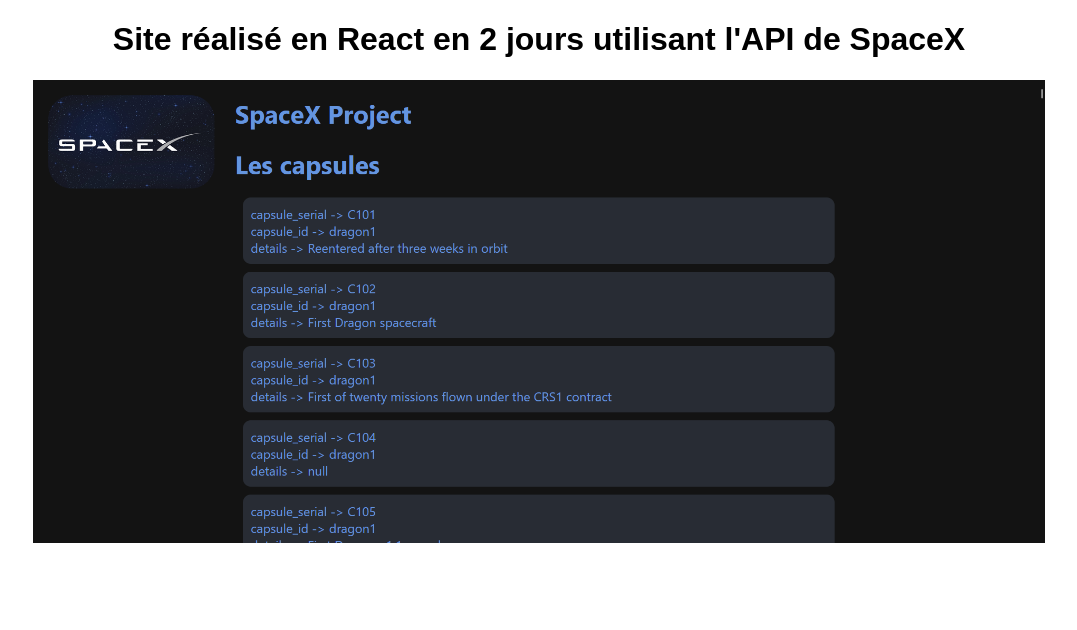
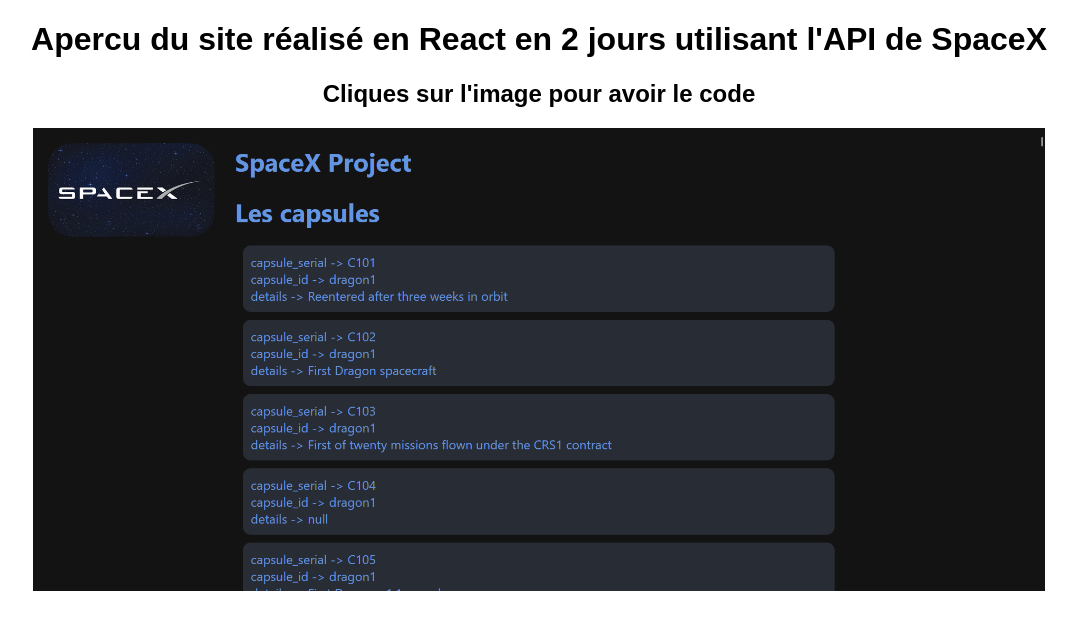
Before and after one commit to guillaumeTT/projects-overview, a plain HTML site: page index.html in a window 1280 px wide. Shown: the whole page, without its empty margins (101-1178 px from the left). Drawn offline with Linux system fonts and the light colour scheme.

Commit message:
Add files via upload

```diff
--- a/index.html
+++ b/index.html
@@ -8,7 +8,8 @@
     <link rel="stylesheet" href="style.css">
 </head>
 <body>
-    <h1>Site réalisé en React en 2 jours utilisant l'API de SpaceX</h1>
+    <h1>Apercu du site réalisé en React en 2 jours utilisant l'API de SpaceX</h1>
+    <h2>Cliques sur l'image pour avoir le code</h2>
     <a href="https://github.com/guillaumeTT/spacex-projet/" target="_blank">
         <img src="apercuSpaceX.png" alt="image représentant le site en React" />
     </a>
--- a/style.css
+++ b/style.css
@@ -9,6 +9,6 @@
     margin: auto;
 }
 
-h1{
+h1, h2{
     text-align: center;
 }
```
